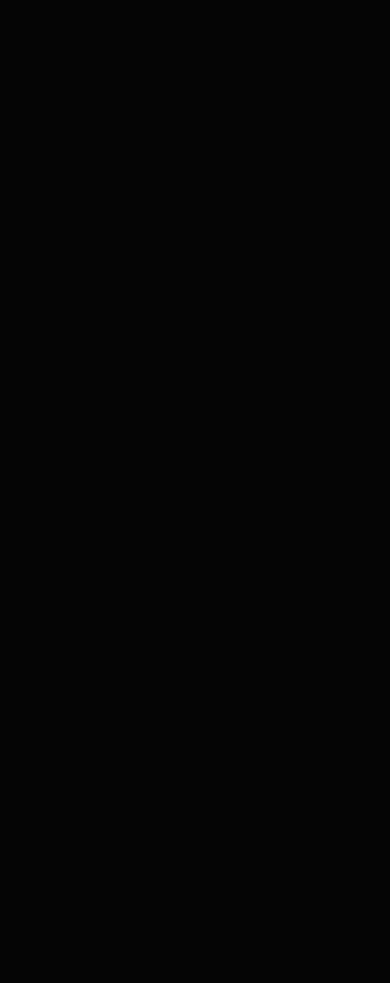
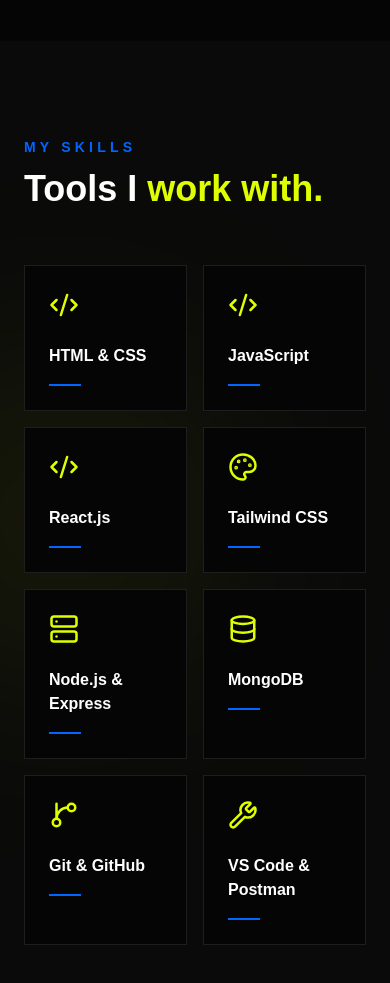
Before and after one commit to Ardra66/ardra_portfolio, a React (Vite) app: page / in a window 390 px wide. Shown: the part 2420-3403 px from the top of the page. Before the commit the page ends 2461 px from the top, so only its background shows below. Built offline with nearby package versions, Linux system fonts and the light colour scheme.

Commit message:
create animated responsive skills scetion

```diff
--- a/src/App.jsx
+++ b/src/App.jsx
@@ -1,6 +1,7 @@
 import Navbar from "./components/Navbar";
 import Hero from "./components/Hero";
 import About from "./components/About";
+import Skills from "./components/Skills";
 
 function App() {
   return (
@@ -8,6 +9,7 @@
       <Navbar />
       <Hero />
       <About />
+      <Skills />
     </>
   );
 }
--- /dev/null
+++ b/src/components/Skills.jsx
@@ -0,0 +1,85 @@
+import { motion } from "framer-motion";
+import {
+  Code2,
+  Database,
+  Server,
+  GitBranch,
+  Palette,
+  Wrench,
+} from "lucide-react";
+
+const skills = [
+  { name: "HTML & CSS", icon: Code2 },
+  { name: "JavaScript", icon: Code2 },
+  { name: "React.js", icon: Code2 },
+  { name: "Tailwind CSS", icon: Palette },
+  { name: "Node.js & Express", icon: Server },
+  { name: "MongoDB", icon: Database },
+  { name: "Git & GitHub", icon: GitBranch },
+  { name: "VS Code & Postman", icon: Wrench },
+];
+
+function Skills() {
+  return (
+    <section
+      id="skills"
+      className="relative overflow-hidden bg-[#0a0a0a] px-6 py-24 md:px-10 lg:px-16"
+    >
+      <div className="pointer-events-none absolute -left-20 top-1/3 h-72 w-72 rounded-full bg-[#dfff00]/10 blur-[120px]" />
+
+      <div className="mx-auto max-w-7xl">
+        <motion.div
+          initial={{ opacity: 0, y: 40 }}
+          whileInView={{ opacity: 1, y: 0 }}
+          viewport={{ once: true, amount: 0.3 }}
+          transition={{ duration: 0.7 }}
+        >
+          <p className="text-sm font-bold uppercase tracking-[0.3em] text-[#0066ff]">
+            My Skills
+          </p>
+
+          <h2 className="mt-3 text-4xl font-black text-white md:text-6xl">
+            Tools I <span className="text-[#dfff00]">work with.</span>
+          </h2>
+        </motion.div>
+
+        <div className="mt-14 grid grid-cols-2 gap-4 md:grid-cols-4">
+          {skills.map((skill, index) => {
+            const Icon = skill.icon;
+
+            return (
+              <motion.div
+                key={skill.name}
+                initial={{ opacity: 0, y: 35, scale: 0.95 }}
+                whileInView={{ opacity: 1, y: 0, scale: 1 }}
+                viewport={{ once: true, amount: 0.2 }}
+                transition={{
+                  duration: 0.5,
+                  delay: index * 0.08,
+                }}
+                whileHover={{
+                  y: -8,
+                  scale: 1.02,
+                }}
+                className="group relative border border-white/10 bg-[#050505] p-6 transition duration-300 hover:border-[#dfff00]/50 hover:shadow-[0_0_30px_rgba(223,255,0,0.12)]"
+              >
+                <Icon
+                  size={30}
+                  className="text-[#dfff00] transition duration-300 group-hover:scale-110 group-hover:drop-shadow-[0_0_8px_#dfff00]"
+                />
+
+                <h3 className="mt-6 font-bold text-white">
+                  {skill.name}
+                </h3>
+
+                <div className="mt-4 h-[2px] w-8 bg-[#0066ff] transition-all duration-300 group-hover:w-full group-hover:shadow-[0_0_10px_#0066ff]" />
+              </motion.div>
+            );
+          })}
+        </div>
+      </div>
+    </section>
+  );
+}
+
+export default Skills;
```
